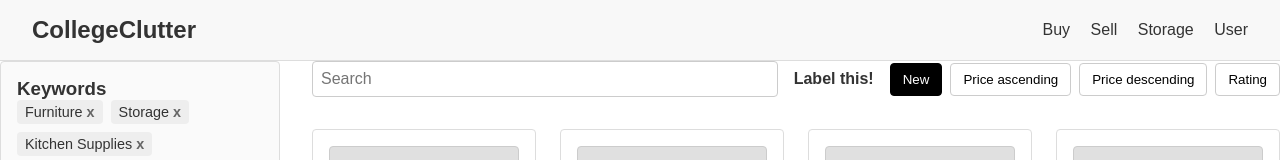
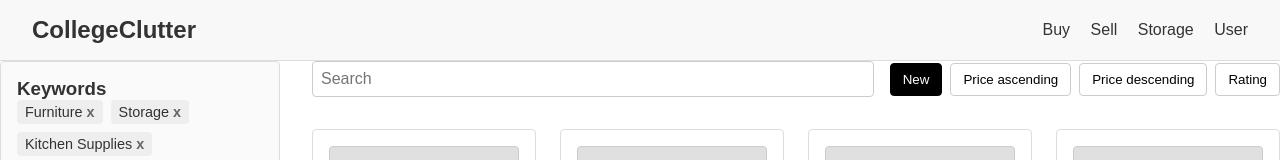
Before and after one commit to umass-byrneb/CS326-Group-36, a plain HTML site: page frontend/buy.html in a window 1280 px wide. Shown: the top 160 px of the page. Drawn offline with Linux system fonts and the light colour scheme.

Commit message:
fixed label bug

```diff
--- a/frontend/buy.html
+++ b/frontend/buy.html
@@ -62,7 +62,6 @@
         <div class="top-bar">
           <input type="text" placeholder="Search" class="search-bar">
           <div class="tag-toggle-group">
-            <label>Label this!</label>
             <button class="toggle active">New</button>
             <button class="toggle">Price ascending</button>
             <button class="toggle">Price descending</button>
```
